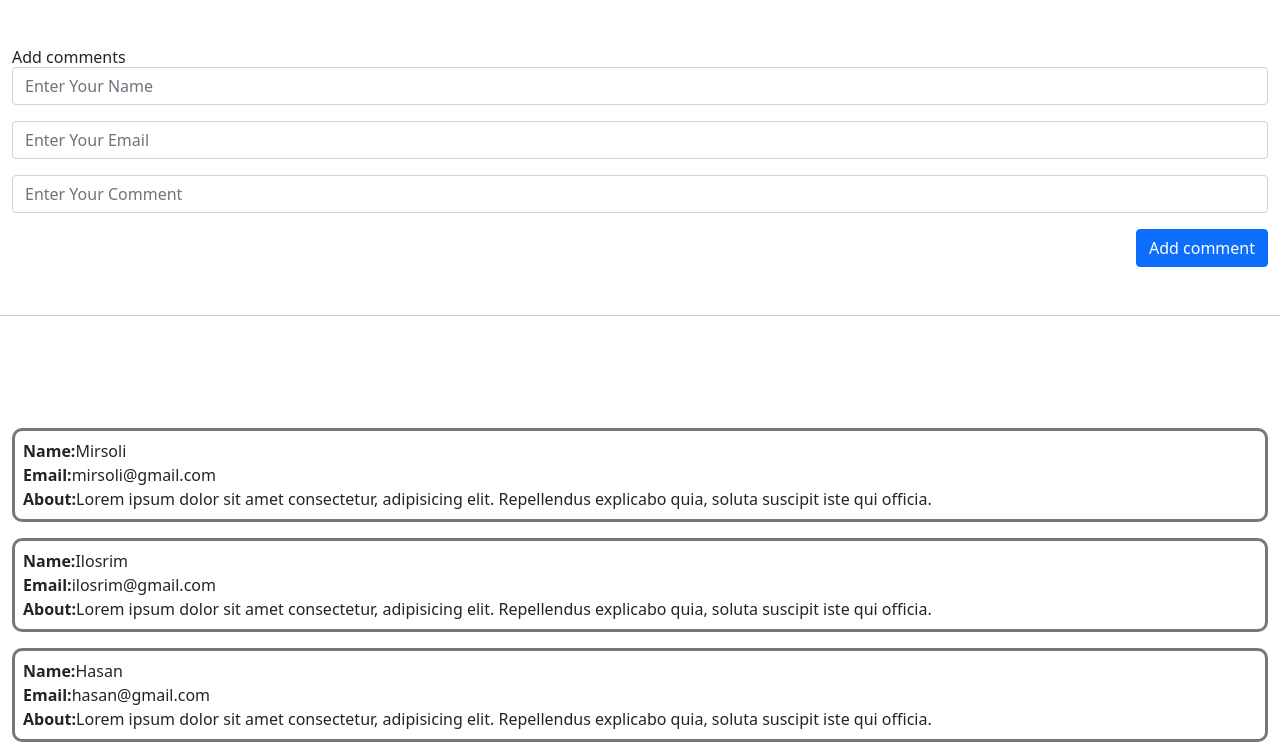
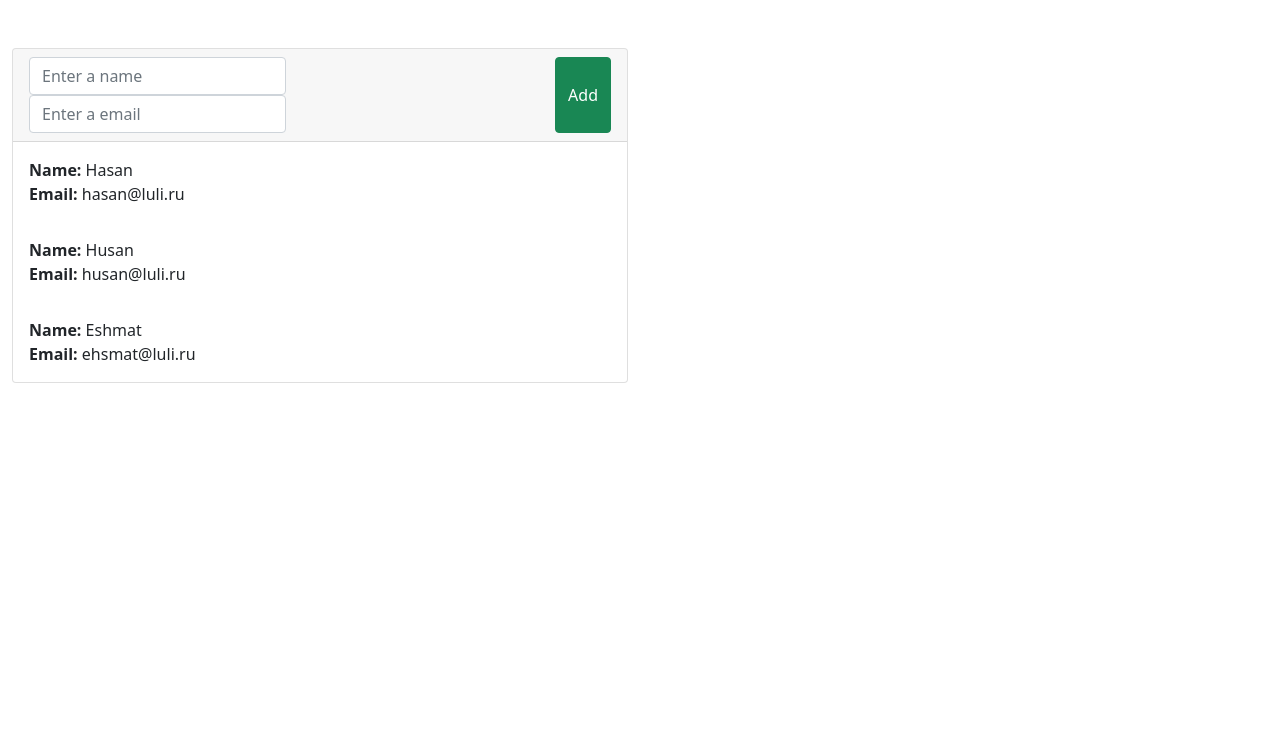
Before and after one commit to ilosrim/vue3-tutorial, a Vue app: page / in a window 1280 px wide. Shown: the top 756 px of the page. Built offline with nearby package versions, Linux system fonts and the light colour scheme.

Commit message:
add todo createCommit function

```diff
--- /dev/null
+++ b/src/01/App.vue
@@ -0,0 +1,83 @@
+<template>
+  <div class="container">
+    <div class="row mt-5">
+      <div class="col-md-6 offset">
+        <div class="card">
+          <div class="card-header d-flex justify-content-between">
+            <form @submit.prevent class="d-flex justify-content-between w-100">
+              <div>
+                <input
+                  @input="name = $event.target.value"
+                  :value="name"
+                  type="text"
+                  placeholder="Enter a name"
+                  class="form-control"
+                />
+                <input
+                  @input="email = $event.target.value"
+                  :value="email"
+                  type="email"
+                  placeholder="Enter a email"
+                  class="form-control"
+                />
+              </div>
+              <button @click="createCommit" class="btn btn-success ml-3">
+                Add
+              </button>
+            </form>
+          </div>
+          <div
+            class="card-body"
+            v-for="comment in comments"
+            v-bind:key="comment.id"
+          >
+            <p><b>Name:</b> {{ comment.name }}</p>
+            <p><b>Email:</b> {{ comment.email }}</p>
+          </div>
+        </div>
+      </div>
+    </div>
+  </div>
+</template>
+
+<script>
+export default {
+  data() {
+    return {
+      comments: [
+        {
+          id: Date.now(),
+          name: "Hasan",
+          email: "hasan@luli.ru",
+        },
+        {
+          id: Date.now(),
+          name: "Husan",
+          email: "husan@luli.ru",
+        },
+        {
+          id: Date.now(),
+          name: "Eshmat",
+          email: "ehsmat@luli.ru",
+        },
+      ],
+      name: "",
+      email: "",
+    };
+  },
+  methods: {
+    createCommit() {
+      const newCommit = {
+        id: Date.now(),
+        name: this.name,
+        email: this.email,
+      };
+      this.comments.push(newCommit);
+      this.name = "";
+      this.email = "";
+    },
+  },
+};
+</script>
+
+<style scoped></style>
--- a/src/main.js
+++ b/src/main.js
@@ -1,7 +1,7 @@
 import {
   createApp
 } from 'vue'
-import App from './App.vue'
+import App from './01/App.vue'
 import './index.css'
 import './assets/tailwind.css'
 
```
